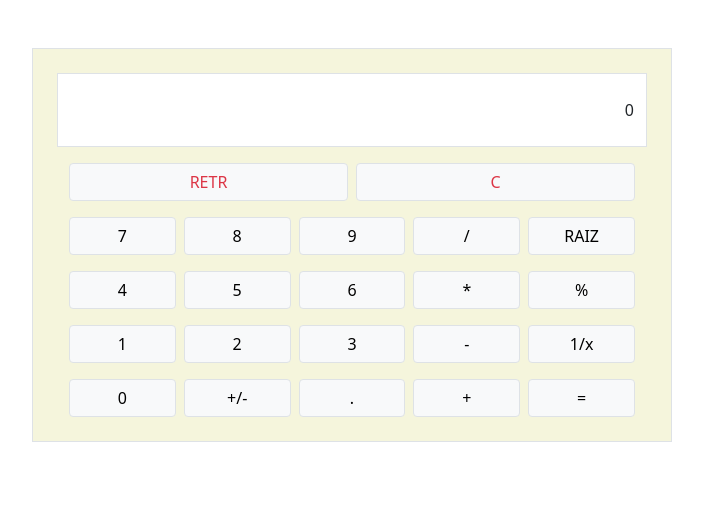
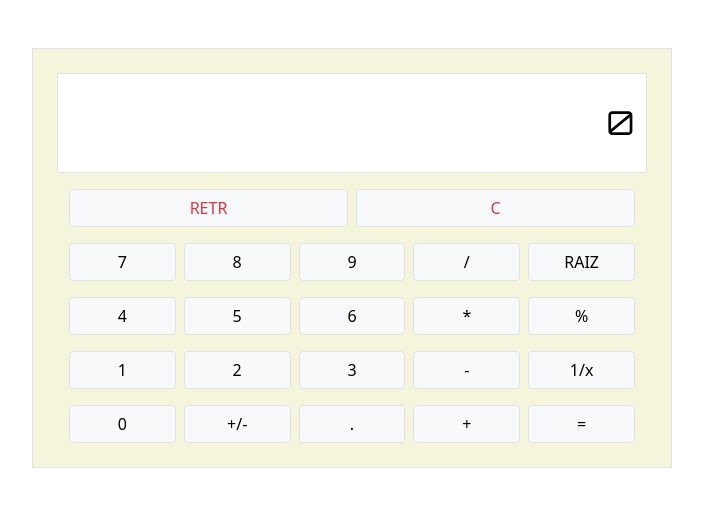
Before and after one commit to tonyponyy/Calculadora-bootstrap, a plain HTML site: page index.html in a window 1280 px wide. Shown: the whole page, without its empty margins (288-991 px from the left). Drawn offline with nearby package versions, Linux system fonts and the light colour scheme.

Commit message:
Cambio fuente.

```diff
--- a/estilo/estilo.css
+++ b/estilo/estilo.css
@@ -0,0 +1,8 @@
+@import url('https://fonts.googleapis.com/css2?family=Orbitron&display=swap');
+
+#pantalla{
+
+  font-size: 33px;
+  color:black;
+  font-family: 'Orbitron', sans-serif;
+}
--- a/index.html
+++ b/index.html
@@ -6,6 +6,7 @@
     <meta name="viewport" content="width=device-width, initial-scale=1.0">
     <!-- CSS only -->
     <link href="https://cdn.jsdelivr.net/npm/bootstrap@5.0.1/dist/css/bootstrap.min.css" rel="stylesheet" integrity="sha384-+0n0xVW2eSR5OomGNYDnhzAbDsOXxcvSN1TPprVMTNDbiYZCxYbOOl7+AMvyTG2x" crossorigin="anonymous">
+    <link href="estilo/estilo.css" rel="stylesheet" >
     <!-- JavaScript Bundle with Popper -->
     <script src="https://cdn.jsdelivr.net/npm/bootstrap@5.0.1/dist/js/bootstrap.bundle.min.js" integrity="sha384-gtEjrD/SeCtmISkJkNUaaKMoLD0//ElJ19smozuHV6z3Iehds+3Ulb9Bn9Plx0x4" crossorigin="anonymous"></script>
     <script src="js/codigo.js"></script>
```
